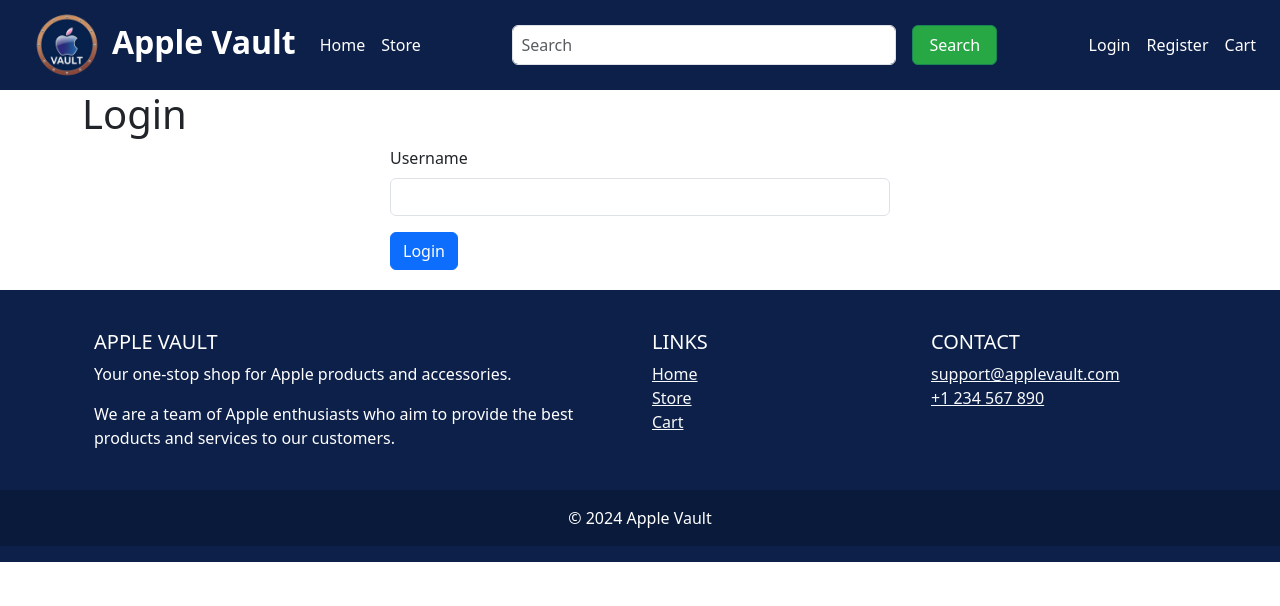
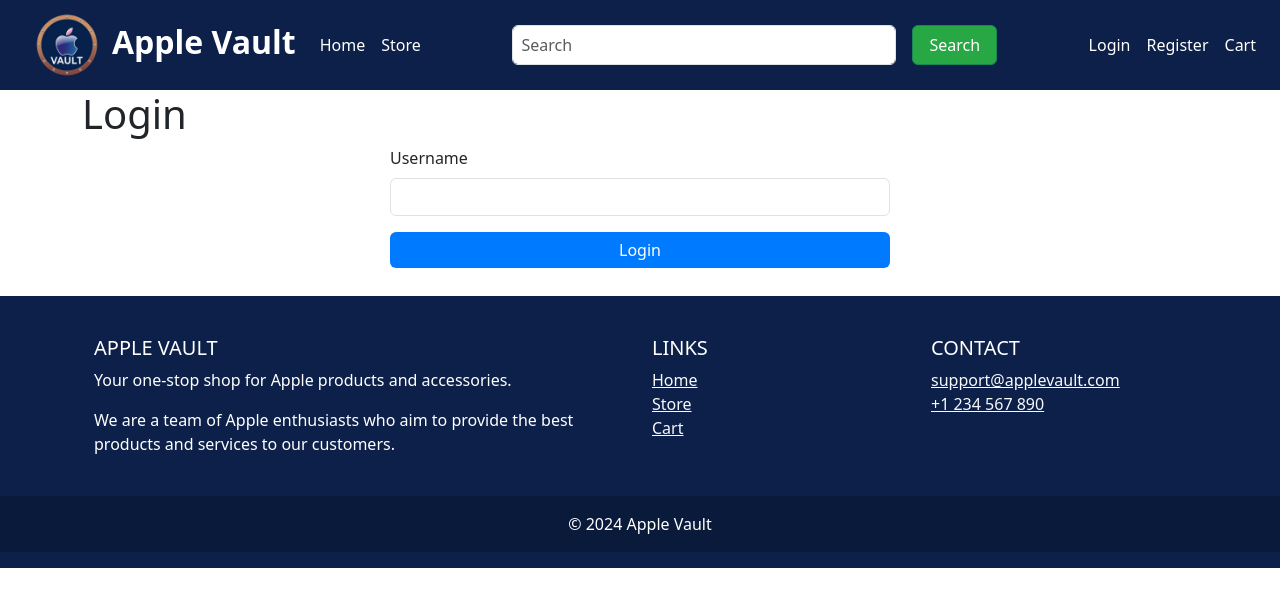
Before and after one commit to davidlaubser/web-store, a React (Create React App) app: page /login in a window 1280 px wide. Shown: the top 606 px of the page. Built offline with nearby package versions, Linux system fonts and the light colour scheme.

Commit message:
Styled the product card layout to display corretly

```diff
--- a/src/styles/ProductCard.css
+++ b/src/styles/ProductCard.css
@@ -32,3 +32,24 @@
     font-weight: bold;
     margin-bottom: 8px;
 }
+
+.card-text {
+    font-size: 16px;
+    color: #555;
+    margin-bottom: 16px;
+}
+
+.view-product-btn,
+.btn-primary {
+    width: 100%;
+    margin-bottom: 8px;
+}
+
+.btn-primary {
+    background-color: #007bff;
+    border: none;
+}
+
+.btn-primary:hover {
+    background-color: #0056b3;
+}
```
